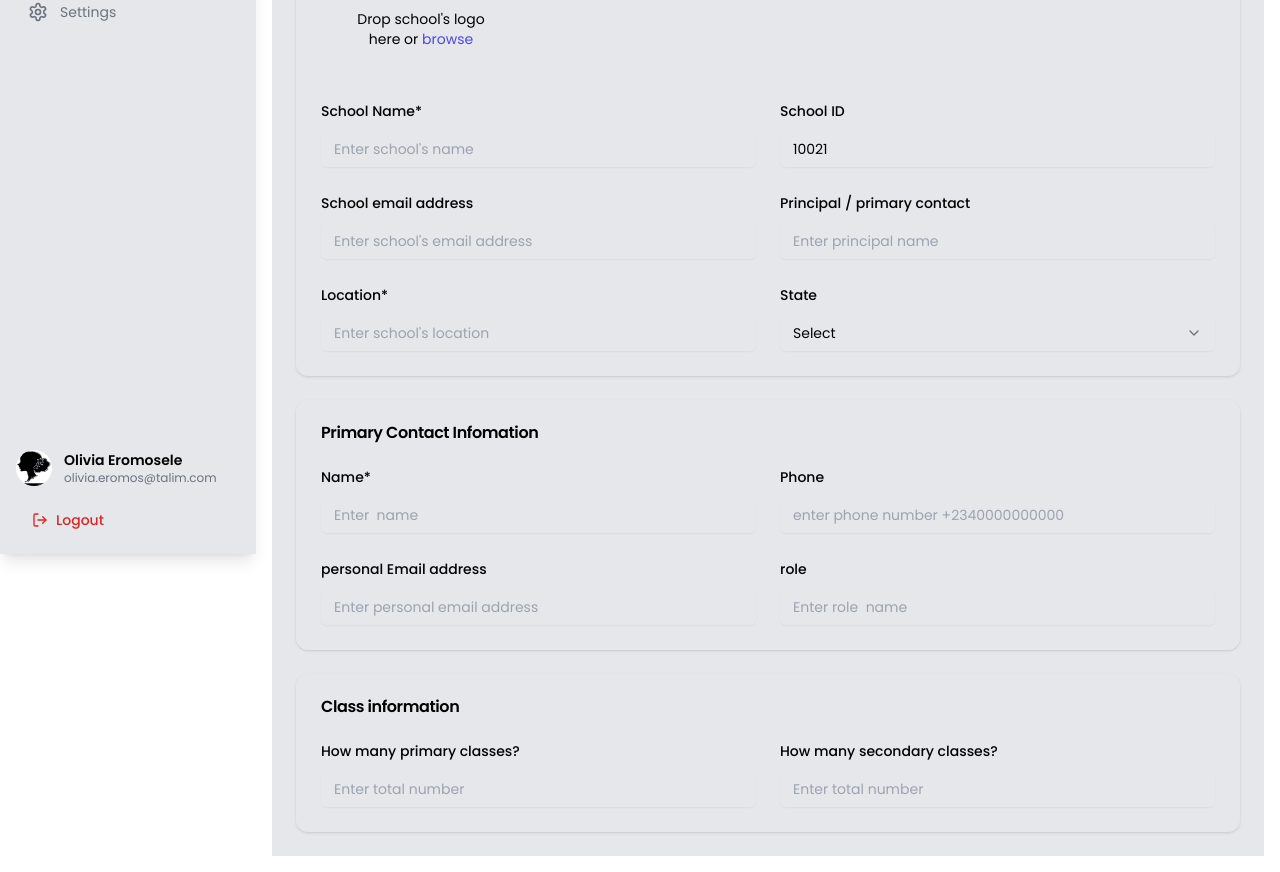
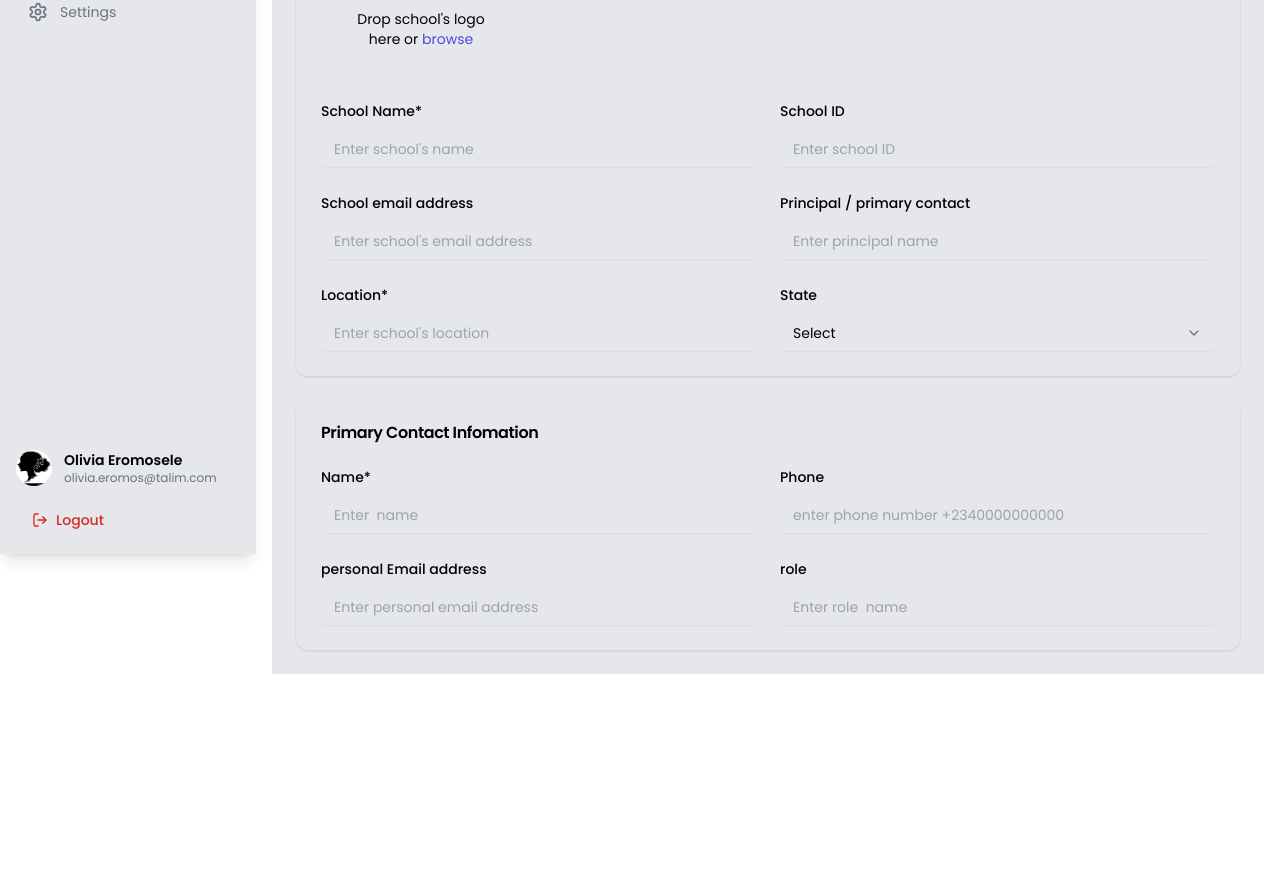
Before and after one commit to Saints-sparks/Talim-Admin-FE, a Next.js app: page /talimregister in a window 1280 px wide. Shown: the part 246-1118 px from the top of the page. After the commit the page ends 936 px from the top, so only its background shows below. Built offline with nearby package versions, Linux system fonts and the light colour scheme.

Commit message:
navigation corrected

```diff
--- a/src/components/Registrationform/Form.tsx
+++ b/src/components/Registrationform/Form.tsx
@@ -52,7 +52,7 @@ export function SchoolRegistrationForm() {
   const [formData, setFormData] = useState<FormData>({
     schoolLogo: "",
     schoolName: "",
-    schoolId: "10021",
+    schoolId: "",
     emailAddress: "",
     principalName: "",
     location: "",
@@ -88,7 +88,7 @@ export function SchoolRegistrationForm() {
     setFormData({
       schoolLogo: "",
       schoolName: "",
-      schoolId: "10021",
+      schoolId: "",
       emailAddress: "",
       principalName: "",
       location: "",
@@ -183,7 +183,7 @@ export function SchoolRegistrationForm() {
                 id="schoolId"
                 value={formData.schoolId}
                 onChange={e => setFormData(prev => ({ ...prev, schoolId: e.target.value }))}
-                placeholder="10021"
+                placeholder="Enter school ID"
                 required
               />
             </div>
@@ -292,35 +292,7 @@ export function SchoolRegistrationForm() {
 
 
 
-      <Card>
-        <CardHeader>
-          <CardTitle>Class information</CardTitle>
-        </CardHeader>
-        <CardContent>
-          <div className="grid gap-6 md:grid-cols-2">
-            <div className="space-y-2">
-              <Label htmlFor="primaryClasses">How many primary classes?</Label>
-              <Input
-                id="primaryClasses"
-                type="number"
-                value={formData.primaryClasses}
-                onChange={e => setFormData(prev => ({ ...prev, primaryClasses: e.target.value }))}
-                placeholder="Enter total number"
-              />
-            </div>
-            <div className="space-y-2">
-              <Label htmlFor="secondaryClasses">How many secondary classes?</Label>
-              <Input
-                id="secondaryClasses"
-                type="number"
-                value={formData.secondaryClasses}
-                onChange={e => setFormData(prev => ({ ...prev, secondaryClasses: e.target.value }))}
-                placeholder="Enter total number"
-              />
-            </div>
-          </div>
-        </CardContent>
-      </Card>
+
     </form>
   )
 }
--- a/src/components/setting/profile.tsx
+++ b/src/components/setting/profile.tsx
@@ -102,7 +102,7 @@ export function ProfilePage() {
       <Card>
         <CardHeader className="bg-gray-100 flex justify-between items-center">
           <CardTitle>Personal Information</CardTitle>
-          <Button variant="ghost" onClick={handleEditToggle} className="flex items-center">
+          <Button variant="ghost" onClick={handleEditToggle} className="flex items-center text-black hover:bg-gray-600">
             <Pencil className="w-4 h-4 mr-1" />
             {isEditing ? "Save" : "Edit"}
           </Button>
```
